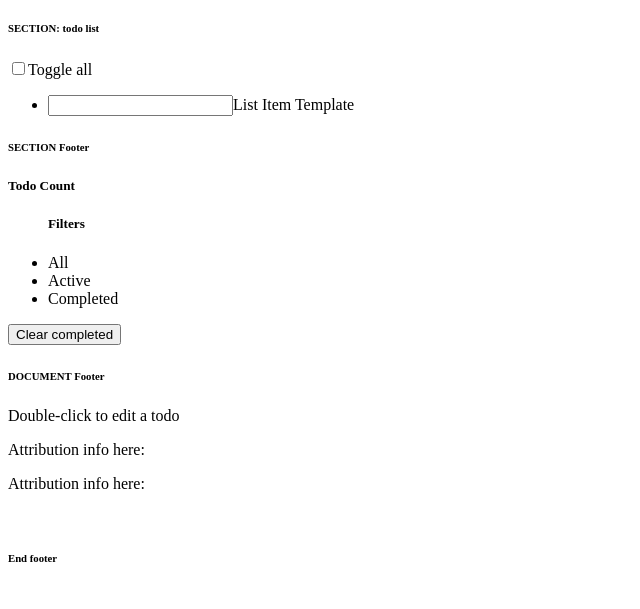
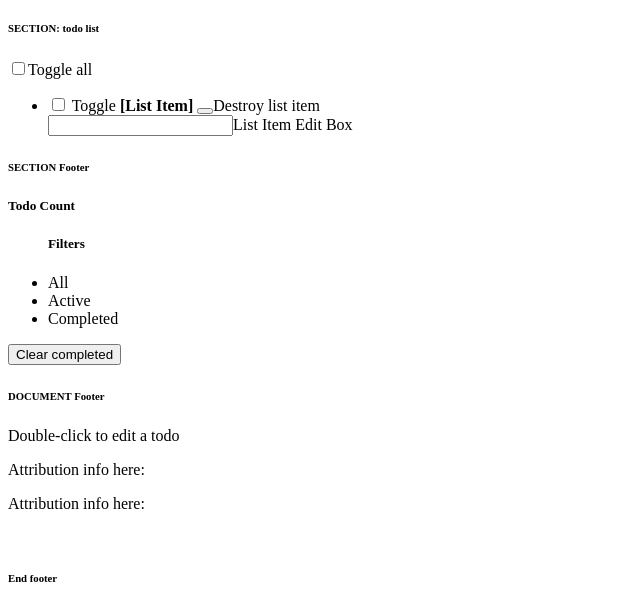
Before and after one commit to RKdev/vuetodo, a Vue app: page index.html in a window 1280 px wide. Shown: the part 207-816 px from the top of the page, without its empty margins (0-640 px from the left). Built offline with nearby package versions, Linux system fonts and the light colour scheme.

Commit message:
Edited index.html I was originally doing the list item section incorrectly. List item(s) will now now render correctly Added "destroy" button, inline "toggle" checkbox, and moved "edit box" outside the list item internal div, but still inside the list item tag

```diff
--- a/index.html
+++ b/index.html
@@ -7,7 +7,7 @@
     <section> <h6>SECTION: todo input box</h6>
       <header><h6>Header</h6>
         <h1>todos</h1>
-        <input>New Todo</br><h6>end header</h6>
+        <input>New Todo<br/><h6>end header</h6>
       </header>
       </section>
       <section>
@@ -15,8 +15,12 @@
         <input type="checkbox">Toggle all
         <ul>
           <li>
-            <div></div>
-            <input>List Item Template
+            <div>
+              <input type="checkbox"> Toggle
+             <label><strong>[List Item]</strong></label>
+             <button></button>Destroy list item
+           </div>
+           <input>List Item Edit Box
           </li>
         </ul>
       </section>
@@ -37,7 +41,7 @@
       <p>Double-click to edit a todo</p>
       <p>Attribution info here: </p>
       <p>Attribution info here:</p>
-    </br><h6>End footer</h6>
+    <br/><h6>End footer</h6>
     </footer>
     <script src="./dist/build.js"></script>
   </body>
```
